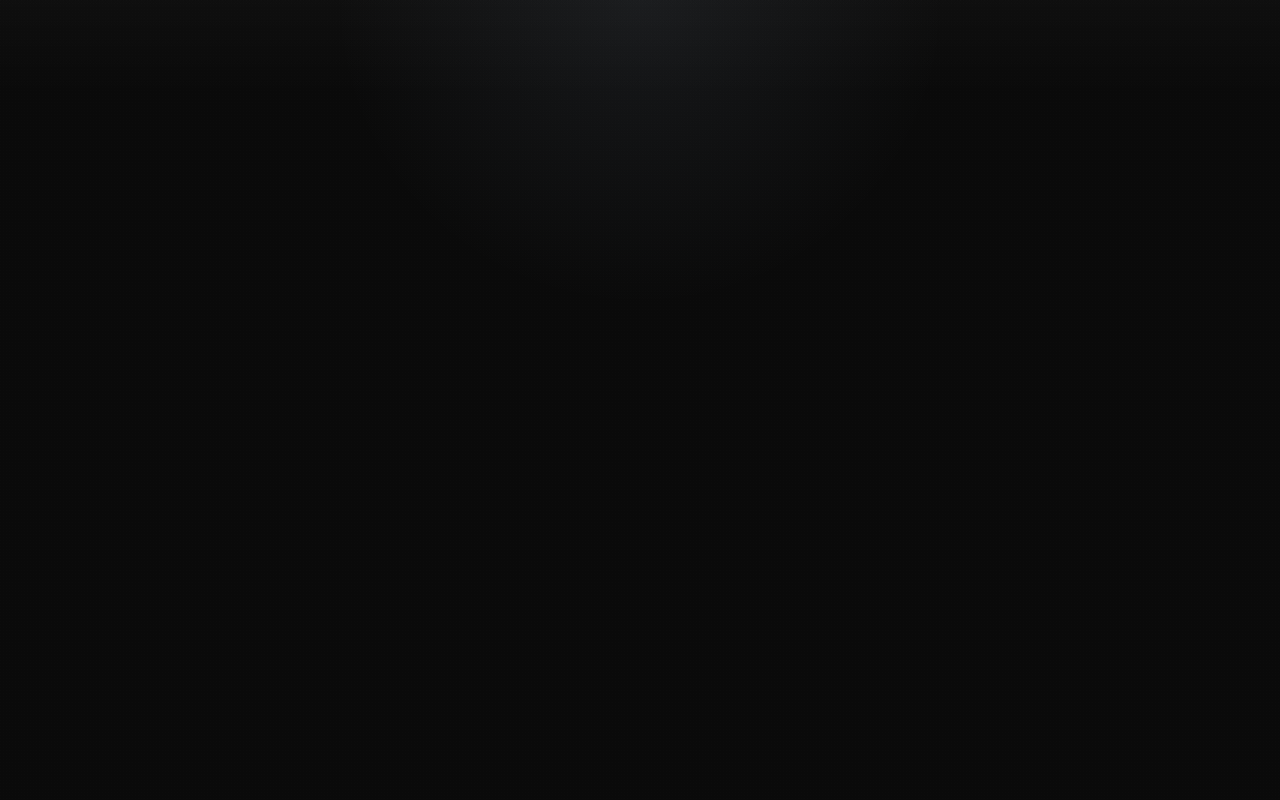
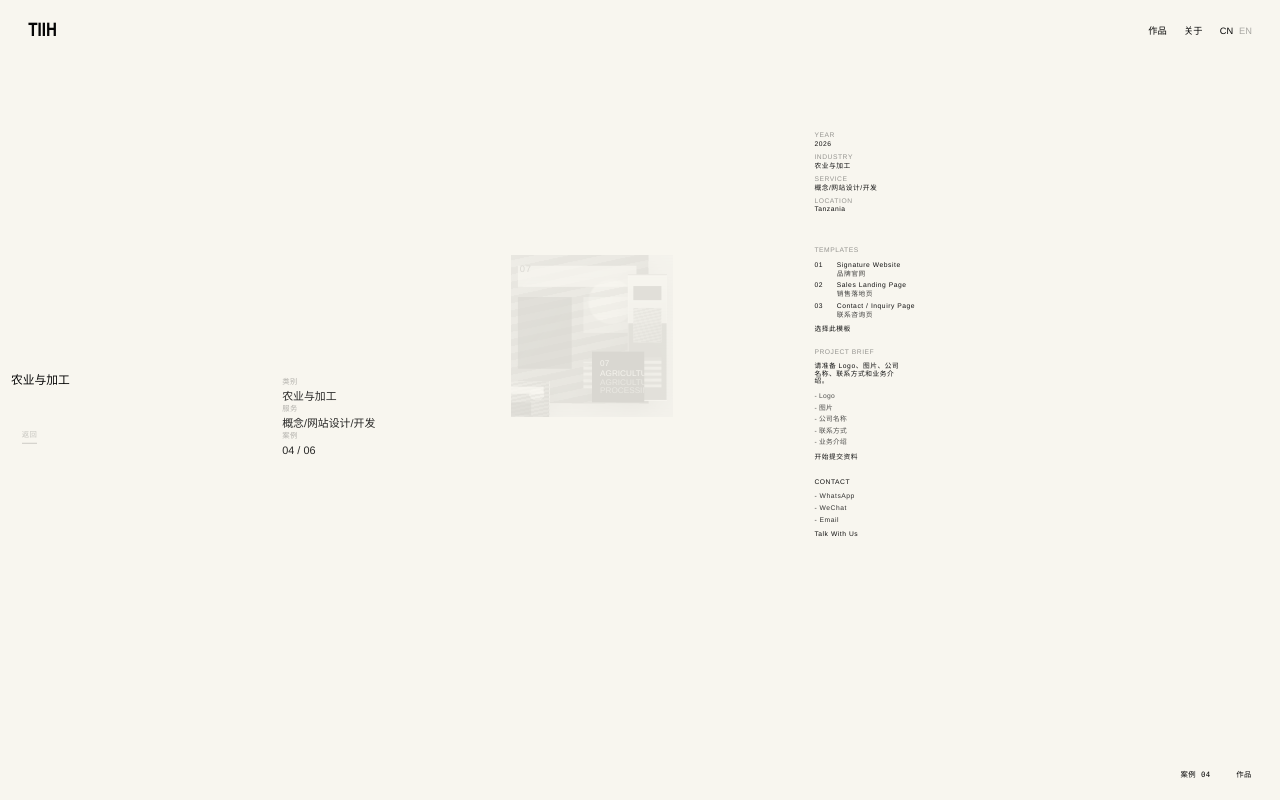
Before and after one commit to JIN-jen/mjj-showcase-engine, a Next.js app: page /obys-lab/work/agriculture in a window 1280 px wide. Before the commit this address had no page. Shown: the top 800 px of the page. Built offline with nearby package versions, Linux system fonts and the light colour scheme.

Commit message:
P12 contact block and project brief flow

```diff
--- a/app/globals.css
+++ b/app/globals.css
@@ -1834,7 +1834,8 @@ textarea {
     linear-gradient(115deg, rgba(223, 208, 177, 0.94), rgba(122, 113, 97, 0.74));
 }
 
-.obys-project-still--food-beverage {
+.obys-project-still--food-beverage,
+.obys-project-still--restaurant {
   --still-base: #c5c2b6;
   --still-photo:
     radial-gradient(circle at 22% 34%, rgba(252, 250, 239, 0.72) 0 8%, transparent 9%),
@@ -1852,7 +1853,8 @@ textarea {
     linear-gradient(135deg, rgba(202, 199, 189, 0.86), rgba(86, 86, 80, 0.42));
 }
 
-.obys-project-still--mining-energy {
+.obys-project-still--mining-energy,
+.obys-project-still--mining {
   --still-base: #bdbbb3;
   --still-photo:
     radial-gradient(ellipse at 25% 76%, rgba(31, 31, 30, 0.65) 0 24%, transparent 25%),
@@ -1869,7 +1871,8 @@ textarea {
     linear-gradient(135deg, rgba(222, 216, 199, 0.9), rgba(106, 99, 85, 0.48));
 }
 
-.obys-project-still--logistics-auto {
+.obys-project-still--logistics-auto,
+.obys-project-still--logistics {
   --still-base: #bbb9b0;
   --still-photo:
     radial-gradient(ellipse at 42% 70%, rgba(16, 16, 15, 0.54) 0 30%, transparent 31%),
@@ -1878,7 +1881,8 @@ textarea {
     linear-gradient(135deg, rgba(75, 76, 75, 0.7), rgba(218, 215, 203, 0.62));
 }
 
-.obys-project-still--agriculture-processing {
+.obys-project-still--agriculture-processing,
+.obys-project-still--agriculture {
   --still-base: #c8c7b8;
   --still-photo:
     repeating-linear-gradient(168deg, rgba(52, 68, 47, 0.42) 0 4%, rgba(221, 218, 194, 0.55) 4% 8%),
@@ -2119,7 +2123,7 @@ textarea {
   --detail-rail-width: 16rem;
 }
 
-.obys-lab-detail-frame > div {
+.obys-lab-detail-frame > div:not(.obys-lab-detail-entry) {
   position: relative;
   width: var(--detail-rail-width);
   aspect-ratio: var(--detail-rail-ratio);
@@ -2138,7 +2142,7 @@ textarea {
     box-shadow 240ms ease;
 }
 
-.obys-lab-detail-frame > div::before {
+.obys-lab-detail-frame > div:not(.obys-lab-detail-entry)::before {
   position: absolute;
   inset: 0;
   z-index: 0;
@@ -2162,7 +2166,7 @@ textarea {
 .obys-lab-detail-metadata {
   position: absolute;
   left: calc(50% + (var(--detail-rail-width) / 2) + 4.4rem);
-  top: 50%;
+  top: clamp(5.8rem, 18vh, 8.2rem);
   z-index: 20;
   display: grid;
   width: min(13vw, 10rem);
@@ -2173,7 +2177,6 @@ textarea {
   letter-spacing: 0.08em;
   line-height: 1.08;
   pointer-events: none;
-  transform: translateY(-50%);
 }
 
 .obys-lab-detail-metadata div {
@@ -2191,7 +2194,119 @@ textarea {
   font-weight: 400;
 }
 
-.obys-lab-detail-frame.is-active > div {
+.obys-lab-detail-entry {
+  position: absolute;
+  left: calc(50% + (var(--detail-rail-width) / 2) + 4.4rem);
+  top: clamp(11.6rem, 31vh, 15.4rem);
+  z-index: 20;
+  display: grid;
+  width: min(15vw, 11rem);
+  gap: clamp(0.78rem, 1.15vw, 1.16rem);
+  color: #111;
+  font-size: clamp(0.42rem, 0.52vw, 0.56rem);
+  letter-spacing: 0.08em;
+  line-height: 1.12;
+}
+
+.obys-lab-detail-entry section {
+  display: grid;
+  gap: clamp(0.34rem, 0.56vw, 0.56rem);
+}
+
+.obys-lab-detail-entry h2 {
+  margin: 0;
+  color: rgba(17, 17, 17, 0.42);
+  font-size: inherit;
+  font-weight: 500;
+  letter-spacing: inherit;
+  line-height: inherit;
+}
+
+.obys-lab-detail-entry ol,
+.obys-lab-detail-entry ul {
+  display: grid;
+  gap: clamp(0.16rem, 0.32vw, 0.32rem);
+  margin: 0;
+  padding: 0;
+  list-style: none;
+}
+
+.obys-lab-detail-entry ol li {
+  display: grid;
+  grid-template-columns: 1.1rem 1fr;
+  gap: 0.3rem;
+}
+
+.obys-lab-detail-entry ol li > span:last-child {
+  display: grid;
+  gap: 0.08rem;
+}
+
+.obys-lab-detail-entry strong,
+.obys-lab-detail-entry em,
+.obys-lab-detail-entry small {
+  display: block;
+  font: inherit;
+  letter-spacing: inherit;
+  line-height: inherit;
+}
+
+.obys-lab-detail-entry strong {
+  font-weight: 500;
+}
+
+.obys-lab-detail-entry em {
+  color: rgba(17, 17, 17, 0.78);
+  font-style: normal;
+}
+
+.obys-lab-detail-entry p {
+  margin: 0;
+  max-width: 24ch;
+}
+
+.obys-lab-detail-entry ul {
+  color: rgba(17, 17, 17, 0.72);
+  letter-spacing: 0.04em;
+}
+
+.obys-lab-detail-entry ul li::before {
+  content: "- ";
+}
+
+.obys-lab-detail-entry a {
+  justify-self: start;
+  color: #111;
+  cursor: pointer;
+  font: inherit;
+  letter-spacing: inherit;
+  text-align: left;
+  text-decoration: none;
+  text-underline-offset: 0.18rem;
+}
+
+.obys-lab-detail-entry a:hover,
+.obys-lab-detail-entry a:focus-visible {
+  text-decoration: underline;
+}
+
+.obys-lab-detail-entry__contact {
+  gap: clamp(0.38rem, 0.62vw, 0.66rem);
+  padding-top: clamp(0.08rem, 0.2vw, 0.18rem);
+}
+
+.obys-lab-detail-entry__contact h2,
+.obys-lab-detail-entry__contact a {
+  color: #111;
+  font-weight: 500;
+}
+
+.obys-lab-detail-entry__contact ul {
+  color: rgba(17, 17, 17, 0.86);
+  letter-spacing: 0.08em;
+}
+
+.obys-lab-detail-frame.is-active > div:not(.obys-lab-detail-entry) {
   opacity: 1;
   filter: grayscale(0);
   transform: translateX(calc(var(--detail-rail-offset) * 0.08)) scale(1.04);
--- a/components/pages/obys-lab-data.ts
+++ b/components/pages/obys-lab-data.ts
@@ -14,18 +14,56 @@ export type RailPreset = {
   widthTier: RailWidthTier;
 };
 
+export type ObysLabTemplate = {
+  descriptionCN: string;
+  descriptionEN: string;
+  number: string;
+  titleCN: string;
+  titleEN: string;
+};
+
 export type ObysLabItem = {
+  industry: string;
+  imageSrc: string;
+  location: string;
+  number: string;
+  railPreset: RailPreset;
+  service: string;
+  serviceCn: string;
   slug: string;
-  number: string;
+  templates: ObysLabTemplate[];
   title: string;
   titleCn: string;
+  titleCN: string;
+  titleEN: string;
   category: string;
   categoryCn: string;
-  service: string;
-  serviceCn: string;
-  imageSrc: string;
-  railPreset: RailPreset;
+  year: string;
 };
+
+const defaultIndustryTemplates: ObysLabTemplate[] = [
+  {
+    number: "01",
+    titleEN: "Signature Website",
+    titleCN: "品牌官网",
+    descriptionEN: "A refined website for credibility, inquiry and brand presentation.",
+    descriptionCN: "用于建立信任、展示业务并承接咨询的品牌官网。",
+  },
+  {
+    number: "02",
+    titleEN: "Sales Landing Page",
+    titleCN: "销售落地页",
+    descriptionEN: "A focused page for service explanation, conversion and WhatsApp inquiry.",
+    descriptionCN: "用于服务介绍、转化咨询和 WhatsApp 沟通的销售页面。",
+  },
+  {
+    number: "03",
+    titleEN: "Contact / Inquiry Page",
+    titleCN: "联系咨询页",
+    descriptionEN: "A lightweight page for contact, location, business info and inquiry.",
+    descriptionCN: "用于展示联系方式、地址、业务说明和咨询入口的轻量页面。",
+  },
+];
 
 export const obysLabItems: ObysLabItem[] = [
   {
@@ -33,11 +71,17 @@ export const obysLabItems: ObysLabItem[] = [
     number: "01",
     title: "Hospitality",
     titleCn: "酒店与旅行",
+    titleCN: "酒店与旅行",
+    titleEN: "Hospitality",
     category: "Hospitality",
     categoryCn: "酒店与旅行",
+    industry: "Hospitality",
     service: "Web Design/Dev",
     serviceCn: "网站设计/开发",
+    location: "Tanzania",
+    year: "2026",
     imageSrc: "/industry/hospitality.svg",
+    templates: defaultIndustryTemplates,
     railPreset: {
       id: "hospitality",
       widthTier: "sm",
@@ -47,17 +91,23 @@ export const obysLabItems: ObysLabItem[] = [
     },
   },
   {
-    slug: "food-beverage",
+    slug: "restaurant",
     number: "02",
-    title: "Food & Beverage",
-    titleCn: "餐饮与食品",
-    category: "Food, Beverage",
-    categoryCn: "餐饮与食品",
+    title: "Restaurant",
+    titleCn: "餐厅与食品",
+    titleCN: "餐厅与食品",
+    titleEN: "Restaurant",
+    category: "Restaurant",
+    categoryCn: "餐厅与食品",
+    industry: "Restaurant",
     service: "Web Design/Dev",
     serviceCn: "网站设计/开发",
+    location: "Tanzania",
+    year: "2026",
     imageSrc: "/industry/food-beverage.svg",
+    templates: defaultIndustryTemplates,
     railPreset: {
-      id: "food-beverage",
+      id: "restaurant",
       widthTier: "lg",
       ratioTier: "portrait",
       offsetTier: "right",
@@ -69,11 +119,17 @@ export const obysLabItems: ObysLabItem[] = [
     number: "03",
     title: "Construction",
     titleCn: "建筑与工程",
+    titleCN: "建筑与工程",
+    titleEN: "Construction",
     category: "Construction",
     categoryCn: "建筑与工程",
+    industry: "Construction",
     service: "Web Design",
     serviceCn: "网站设计",
+    location: "Tanzania",
+    year: "2026",
     imageSrc: "/industry/construction.svg",
+    templates: defaultIndustryTemplates,
     railPreset: {
       id: "construction",
       widthTier: "md",
@@ -83,17 +139,23 @@ export const obysLabItems: ObysLabItem[] = [
     },
   },
   {
-    slug: "mining-energy",
+    slug: "mining",
     number: "04",
-    title: "Mining & Energy",
-    titleCn: "矿业与能源",
-    category: "Mining, Energy",
-    categoryCn: "矿业与能源",
+    title: "Mining",
+    titleCn: "矿业",
+    titleCN: "矿业",
+    titleEN: "Mining",
+    category: "Mining",
+    categoryCn: "矿业",
+    industry: "Mining",
     service: "Creative Direction, Web Design/Dev",
     serviceCn: "创意指导/网站设计/开发",
+    location: "Tanzania",
+    year: "2026",
     imageSrc: "/industry/mining-energy.svg",
+    templates: defaultIndustryTemplates,
     railPreset: {
-      id: "mining-energy",
+      id: "mining",
       widthTier: "md",
       ratioTier: "portrait",
       offsetTier: "left",
@@ -105,11 +167,17 @@ export const obysLabItems: ObysLabItem[] = [
     number: "05",
     title: "Import & Wholesale",
     titleCn: "进口与批发",
+    titleCN: "进口与批发",
+    titleEN: "Import & Wholesale",
     category: "Trading, Wholesale",
     categoryCn: "进口与批发",
+    industry: "Import & Wholesale",
     service: "Web Design/Dev, Identity",
     serviceCn: "网站设计/开发/品牌识别",
+    location: "Tanzania",
+    year: "2026",
     imageSrc: "/industry/import-wholesale.svg",
+    templates: defaultIndustryTemplates,
     railPreset: {
       id: "import-wholesale",
       widthTier: "xl",
@@ -119,17 +187,23 @@ export const obysLabItems: ObysLabItem[] = [
     },
   },
   {
-    slug: "logistics-auto",
+    slug: "logistics",
     number: "06",
-    title: "Logistics & Auto",
-    titleCn: "物流与汽车",
-    category: "Logistics, Automotive",
-    categoryCn: "物流与汽车",
+    title: "Logistics",
+    titleCn: "物流",
+    titleCN: "物流",
+    titleEN: "Logistics",
+    category: "Logistics",
+    categoryCn: "物流",
+    industry: "Logistics",
     service: "Web Design/Dev",
     serviceCn: "网站设计/开发",
+    location: "Tanzania",
+    year: "2026",
     imageSrc: "/industry/logistics-auto.svg",
+    templates: defaultIndustryTemplates,
     railPreset: {
-      id: "logistics-auto",
+      id: "logistics",
       widthTier: "sm",
       ratioTier: "square",
       offsetTier: "left",
@@ -137,17 +211,23 @@ export const obysLabItems: ObysLabItem[] = [
     },
   },
   {
-    slug: "agriculture-processing",
+    slug: "agriculture",
     number: "07",
     title: "Agriculture",
     titleCn: "农业与加工",
+    titleCN: "农业与加工",
+    titleEN: "Agriculture",
     category: "Agriculture, Processing",
     categoryCn: "农业与加工",
+    industry: "Agriculture",
     service: "Concept, Web Design/Dev",
     serviceCn: "概念/网站设计/开发",
+    location: "Tanzania",
+    year: "2026",
     imageSrc: "/industry/agriculture-processing.svg",
+    templates: defaultIndustryTemplates,
     railPreset: {
-      id: "agriculture-processing",
+      id: "agriculture",
       widthTier: "lg",
       ratioTier: "portrait",
       offsetTier: "right",
@@ -159,11 +239,17 @@ export const obysLabItems: ObysLabItem[] = [
     number: "08",
     title: "Professional Services",
     titleCn: "专业服务",
+    titleCN: "专业服务",
+    titleEN: "Professional Services",
     category: "Professional Services",
     categoryCn: "专业服务",
+    industry: "Professional Services",
     service: "Web Design/Dev, Identity",
     serviceCn: "网站设计/开发/品牌识别",
+    location: "Tanzania",
+    year: "2026",
     imageSrc: "/industry/professional-services.svg",
+    templates: defaultIndustryTemplates,
     railPreset: {
       id: "professional-services",
       widthTier: "md",
--- a/components/pages/obys-lab-work-page.tsx
+++ b/components/pages/obys-lab-work-page.tsx
@@ -21,6 +21,13 @@ const detailCopy = {
     category: "类别",
     service: "服务",
     case: "案例",
+    templates: "TEMPLATES",
+    chooseTemplate: "选择此模板",
+    projectBrief: "PROJECT BRIEF",
+    briefCopy: "请准备 Logo、图片、公司名称、联系方式和业务介绍。",
+    startBrief: "开始提交资料",
+    contact: "CONTACT",
+    talkWithUs: "Talk With Us",
   },
   en: {
     work: "Work",
@@ -29,6 +36,13 @@ const detailCopy = {
     category: "Category",
     service: "Service",
     case: "Case",
+    templates: "TEMPLATES",
+    chooseTemplate: "Choose This Template",
+    projectBrief: "PROJECT BRIEF",
+    briefCopy: "Prepare your logo, images, company name, contact details and business description.",
+    startBrief: "Start Project Brief",
+    contact: "CONTACT",
+    talkWithUs: "Talk With Us",
   },
 } satisfies Record<LabLanguage, Record<string, string>>;
 
@@ -48,6 +62,11 @@ export function ObysLabWorkPage({ item }: ObysLabWorkPageProps) {
   const title = language === "cn" ? item.titleCn : item.title;
   const category = language === "cn" ? item.categoryCn : item.category;
   const service = language === "cn" ? item.serviceCn : item.service;
+  const briefItems =
+    language === "cn"
+      ? ["Logo", "图片", "公司名称", "联系方式", "业务介绍"]
+      : ["Logo", "Images", "Company name", "Contact details", "Business description"];
+  const contactItems = ["WhatsApp", "WeChat", "Email"];
 
   useEffect(() => {
     setLanguage(getStoredLanguage());
@@ -173,7 +192,7 @@ export function ObysLabWorkPage({ item }: ObysLabWorkPageProps) {
             <dl className="obys-lab-detail-metadata" aria-label={`${title} metadata`}>
               <div>
                 <dt>YEAR</dt>
-                <dd>2026</dd>
+                <dd>{item.year}</dd>
               </div>
               <div>
                 <dt>INDUSTRY</dt>
@@ -185,9 +204,45 @@ export function ObysLabWorkPage({ item }: ObysLabWorkPageProps) {
               </div>
               <div>
                 <dt>LOCATION</dt>
-                <dd>Tanzania</dd>
+                <dd>{item.location}</dd>
               </div>
             </dl>
+            <div className="obys-lab-detail-entry" aria-label={`${title} template entry`}>
+              <section>
+                <h2>{copy.templates}</h2>
+                <ol>
+                  {item.templates.map((template) => (
+                    <li key={template.number}>
+                      <span>{template.number}</span>
+                      <span>
+                        <strong>{template.titleEN}</strong>
+                        <em>{template.titleCN}</em>
+                      </span>
+                    </li>
+                  ))}
+                </ol>
+                <Link href="/contact">{copy.chooseTemplate}</Link>
+              </section>
+              <section>
+                <h2>{copy.projectBrief}</h2>
+                <p>{copy.briefCopy}</p>
+                <ul>
+                  {briefItems.map((briefItem) => (
+                    <li key={briefItem}>{briefItem}</li>
+                  ))}
+                </ul>
+                <Link href="/contact">{copy.startBrief}</Link>
+              </section>
+              <section className="obys-lab-detail-entry__contact">
+                <h2>{copy.contact}</h2>
+                <ul>
+                  {contactItems.map((contactItem) => (
+                    <li key={contactItem}>{contactItem}</li>
+                  ))}
+                </ul>
+                <Link href="/contact">{copy.talkWithUs}</Link>
+              </section>
+            </div>
           </article>
         ))}
       </section>
```
